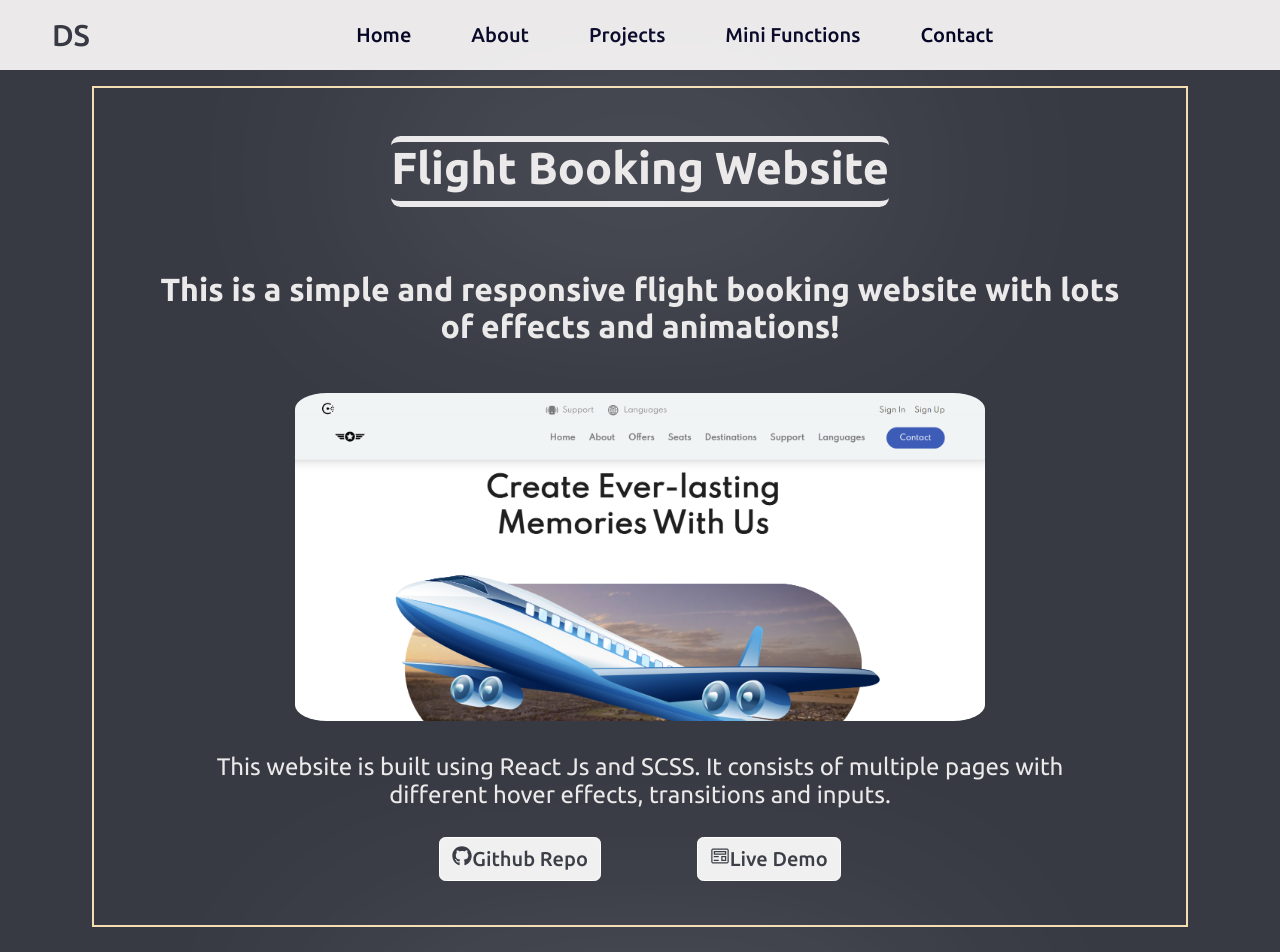
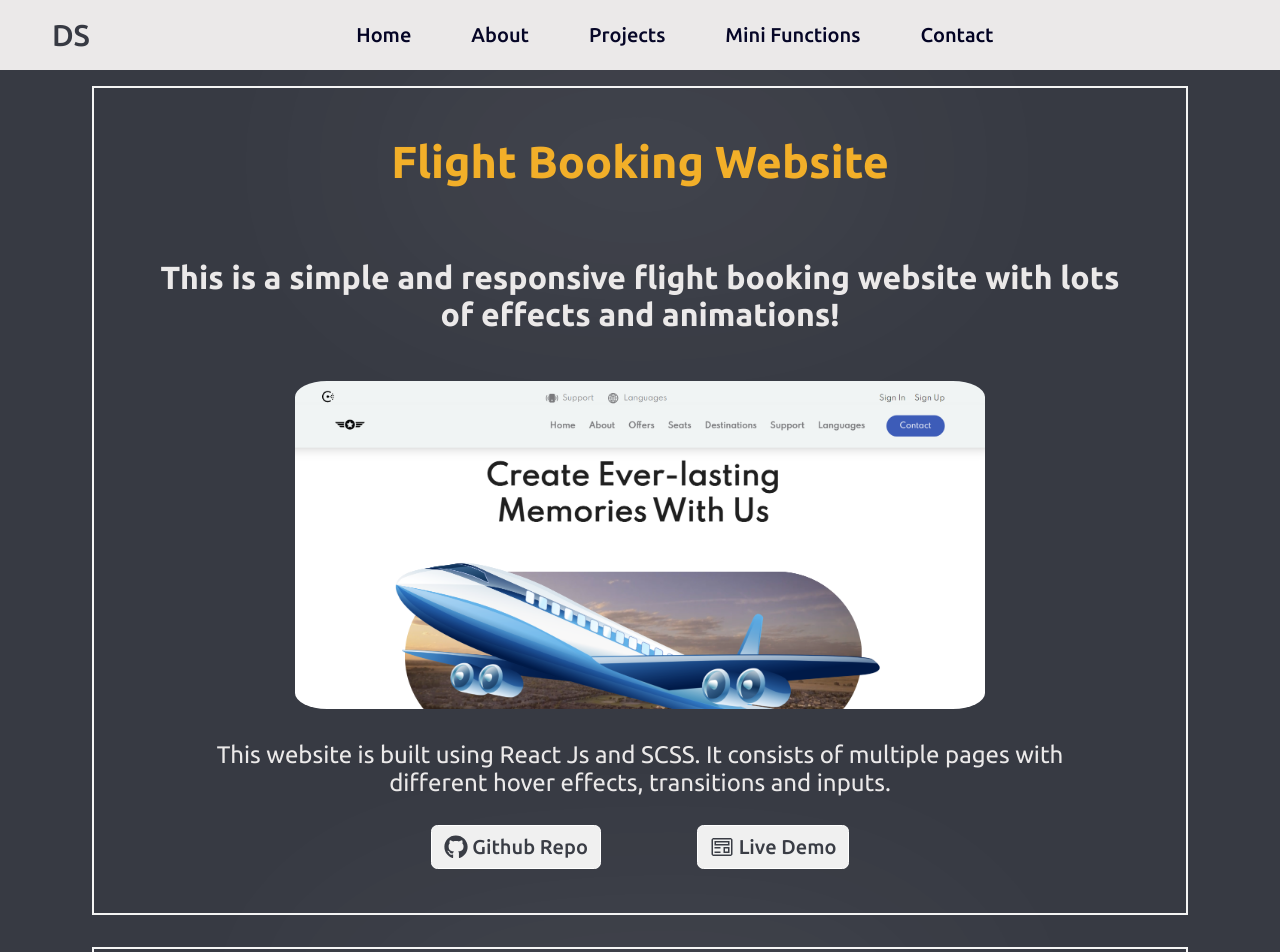
Before and after one commit to devashishsoni98/my-portfolio, a React (Create React App) app: page /projects in a window 1280 px wide. Shown: the top 952 px of the page. Built offline with nearby package versions, Linux system fonts and the light colour scheme.

Commit message:
styling changes

```diff
--- a/src/components/Projects/ProjectItem.jsx
+++ b/src/components/Projects/ProjectItem.jsx
@@ -7,7 +7,7 @@ const ProjectItem = ({ project }) => {
   return (
     <section>
       <div className="p-div">
-      <h1>{project.title}</h1>
+      <h1><span className="def-col">{project.title}</span></h1>
       <h2>
         {project.description}
       </h2>
@@ -19,11 +19,11 @@ const ProjectItem = ({ project }) => {
         <div className="b-div">
         <button>
         <Link className="git-link" to={project.githubLink} target="_blank">
-          <FaGithub/>Github Repo
+          <FaGithub className="iicon"/>Github Repo
         </Link></button>
         <button>
         <Link className="git-link" to={project.liveLink} target="_blank">
-          <VscPreview/>Live Demo
+          <VscPreview className="iicon"/>Live Demo
         </Link></button>
         <br /><br />
         </div>
--- a/src/components/Projects/projects.jsx
+++ b/src/components/Projects/projects.jsx
@@ -38,10 +38,10 @@ const Projects = () => {
           <br />
           <br />
           <button className="s-btn">
-        <Link className="git-link" to="/portfolio" target="_blank">
-          <VscPreview/>Visit
+        <Link className="git-link" to="/portfolio">
+          <VscPreview className="iicon"/>Visit
         </Link></button>
-        </p>
+        </p><br />
         </div>
       </section>
       </div>
--- a/src/index.css
+++ b/src/index.css
@@ -18,7 +18,7 @@ html {
   font-size: 2.5rem;
   position: fixed;
   bottom: 2rem;
-  right: 3rem;
+  right: 2.2rem;
   z-index: 999;
   cursor: pointer;
   animation: gototop 1.2s linear infinite alternate-reverse;
@@ -623,10 +623,20 @@ body {
   color: #ebe9e9;
 }
 .projects .p-div {
-  border: 2px solid wheat;
+  border: 2px solid rgb(244, 244, 244);
   height: auto;
   width: 85%;
   box-sizing: content-box;
+  transition: 0.2s ease;
+}
+.projects .p-div:hover {
+  border: 2px solid #f2af29;
+  background-color: #232529;
+  height: auto;
+  width: 85%;
+  box-sizing: content-box;
+  transform: scale(1.01);
+  box-shadow: 0 0 5px #f2af29;
 }
 .projects section,
 .projects .p-div {
@@ -636,6 +646,12 @@ body {
   align-items: center;
   padding: 1rem;
   display: flex;
+}
+.projects section .iicon,
+.projects .p-div .iicon {
+  font-size: 1.5rem;
+  margin-right: 0.3rem;
+  vertical-align: sub;
 }
 .projects section .b-div > button, .projects section .s-btn,
 .projects .p-div .b-div > button,
@@ -653,7 +669,7 @@ body {
   margin: 0 3rem;
   text-align: center;
   text-decoration: none;
-  transition: 0.5s ease-in-out, background-color 0.15s ease-in-out, border-color 0.15s ease-in-out, box-shadow 0.15s ease-in-out;
+  transition: 0.25s ease;
   -webkit-user-select: none;
   -moz-user-select: none;
        user-select: none;
@@ -664,6 +680,7 @@ body {
 .projects .p-div .s-btn:hover {
   transform: scale(1.2);
   background-color: #373a43;
+  box-shadow: 0 0 5px white;
 }
 .projects section .b-div > button:hover .git-link, .projects section .s-btn:hover .git-link,
 .projects .p-div .b-div > button:hover .git-link,
@@ -687,8 +704,6 @@ body {
   font-size: 2.8rem;
   margin: 2rem 0 2rem 0;
   filter: drop-shadow(0rem 0rem 8rem rgb(255, 255, 255));
-  border-top: 6px solid #ebe9e9;
-  border-bottom: 6px solid #ebe9e9;
   border-radius: 0.6rem;
   font-family: "Ubuntu", sans-serif;
   padding-bottom: 0.5rem;
--- a/src/index.scss
+++ b/src/index.scss
@@ -19,7 +19,7 @@ html {
   font-size: 2.5rem;
   position: fixed;
   bottom: 2rem;
-  right: 3rem;
+  right: 2.2rem;
   z-index: 999;
   cursor: pointer;
   animation: gototop 1.2s linear infinite alternate-reverse;
@@ -635,10 +635,20 @@ body {
   color: #ebe9e9;
 
   .p-div {
-    border: 2px solid wheat;
+    border: 2px solid rgb(244, 244, 244);
     height: auto;
     width: 85%;
     box-sizing: content-box;
+    transition: .2s ease;
+  }
+  .p-div:hover{
+    border: 2px solid #f2af29;
+    background-color: #232529;
+    height: auto;
+    width: 85%;
+    box-sizing: content-box;
+    transform: scale(1.01);
+    box-shadow: 0 0 5px #f2af29;
   }
 
   section,
@@ -650,9 +660,16 @@ body {
     padding: 1rem;
     display: flex;
 
+
+
+    .iicon{
+      font-size: 1.5rem;
+    margin-right: 0.3rem;
+    vertical-align: sub;
+    }
+
     .b-div > button, .s-btn {
       background-color: #f0f0f0;
-      // background-color: transparent;
       border: 1px solid white;
       border-radius: 0.4rem;
       color: #212529;
@@ -665,8 +682,7 @@ body {
       margin: 0 3rem;
       text-align: center;
       text-decoration: none;
-      transition: 0.5s ease-in-out, background-color 0.15s ease-in-out,
-        border-color 0.15s ease-in-out, box-shadow 0.15s ease-in-out;
+      transition: 0.25s ease;
       -webkit-user-select: none;
       -ms-user-select: none;
       user-select: none;
@@ -676,6 +692,7 @@ body {
     .b-div > button:hover, .s-btn:hover{
       transform: scale(1.2);
       background-color: #373a43;
+      box-shadow: 0 0 5px white;
       .git-link{
       color: #ebe9e9;
       border: #ebe9e9;
@@ -697,8 +714,8 @@ body {
       font-size: 2.8rem;
       margin: 2rem 0 2rem 0;
       filter: drop-shadow(0rem 0rem 8rem rgb(255, 255, 255));
-      border-top: 6px solid #ebe9e9;
-      border-bottom: 6px solid #ebe9e9;
+      // outline: 2px solid #ebe9e9;
+      // border-bottom: 6px solid #ebe9e9;
       border-radius: 0.6rem;
       font-family: "Ubuntu", sans-serif;
       padding-bottom: 0.5rem;
```
Also changed, not shown: 1 other file (tests, documents, lock files or other folders).
